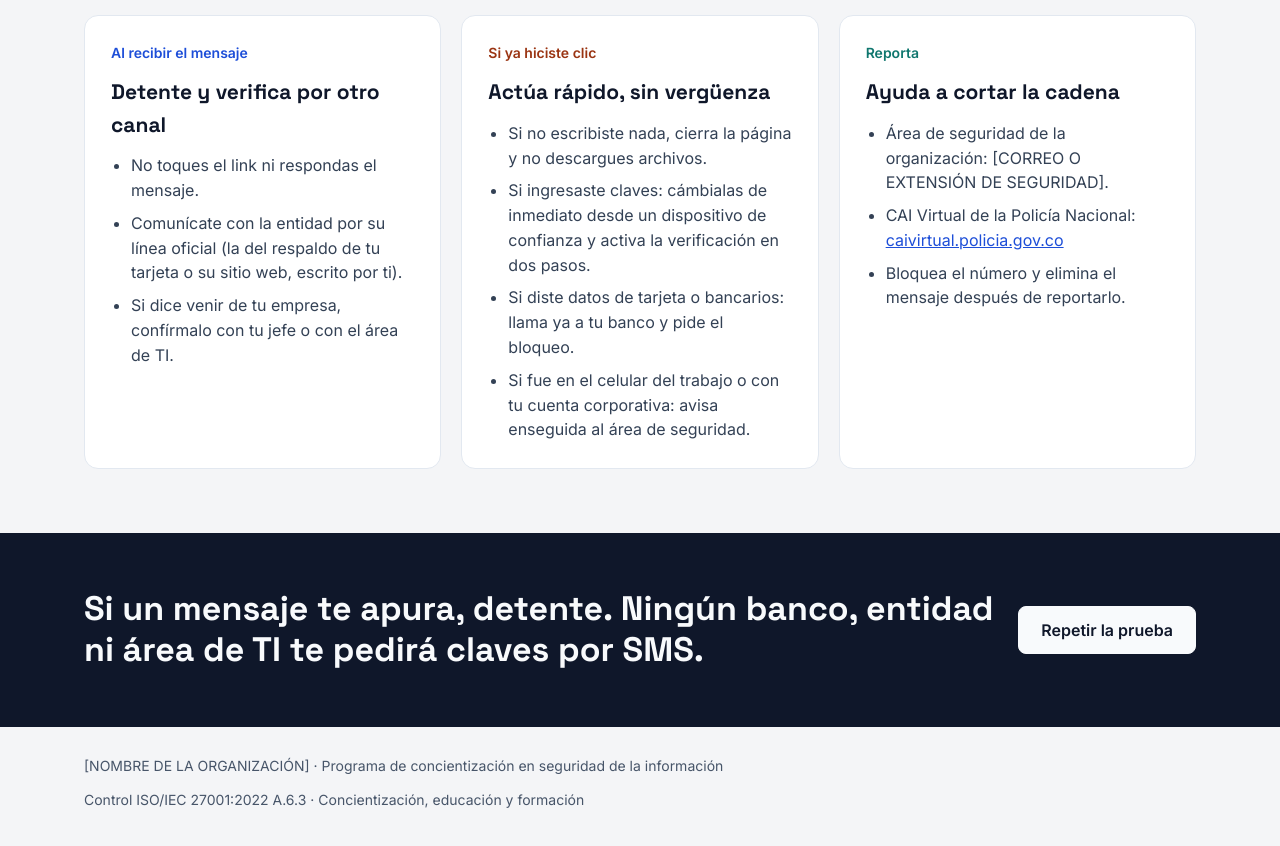
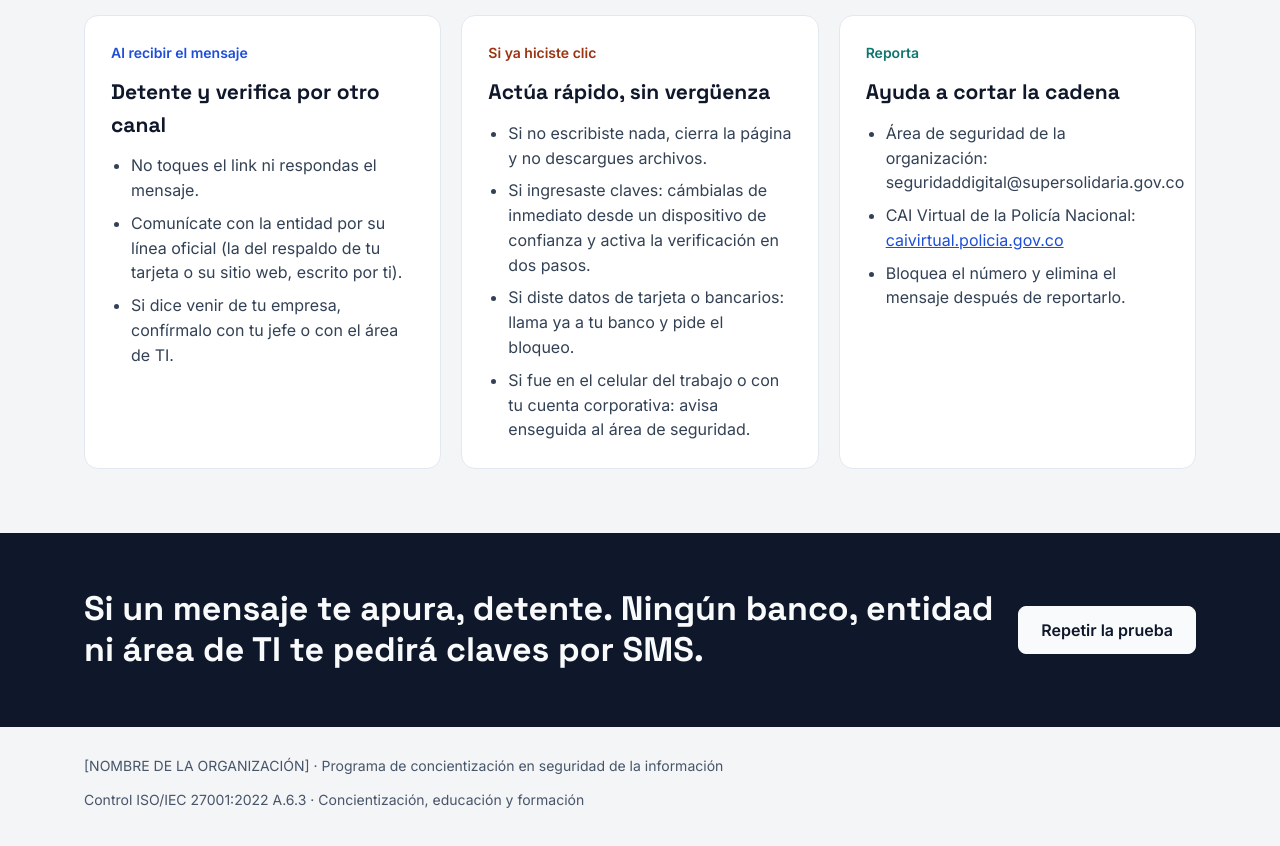
Before and after one commit to DavidValencia34/concientizacion-SMS, a plain HTML site: page index.html in a window 1280 px wide. Shown: the part 3080-3926 px from the top of the page. Drawn offline with Linux system fonts and the light colour scheme.

Commit message:
Add files via upload

```diff
--- a/index.html
+++ b/index.html
@@ -341,7 +341,7 @@
         <span class="tag tag-teal">Reporta</span>
         <h3>Ayuda a cortar la cadena</h3>
         <ul>
-          <li>Área de seguridad de la organización: [CORREO O EXTENSIÓN DE SEGURIDAD].</li>
+          <li>Área de seguridad de la organización: seguridaddigital@supersolidaria.gov.co</li>
           <li>CAI Virtual de la Policía Nacional: <a href="https://caivirtual.policia.gov.co" target="_blank" rel="noopener noreferrer">caivirtual.policia.gov.co</a></li>
           <li>Bloquea el número y elimina el mensaje después de reportarlo.</li>
         </ul>
```
